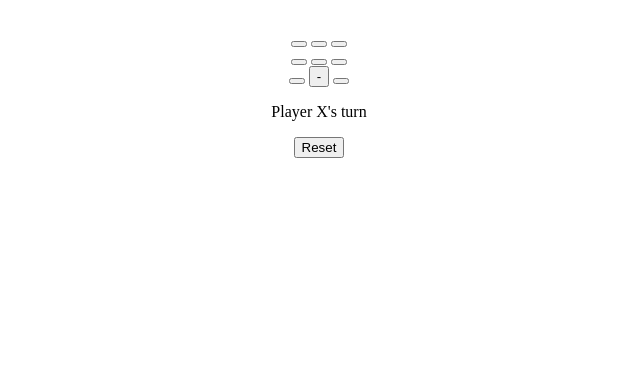
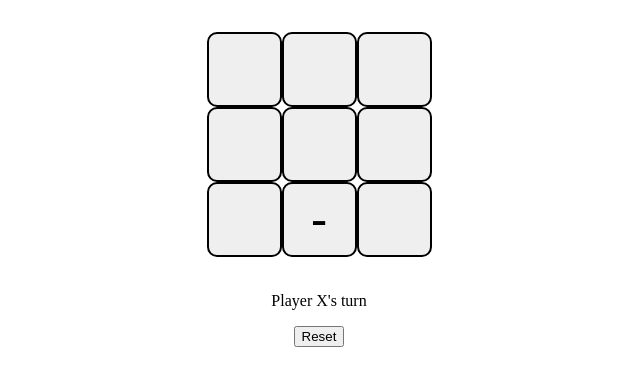
Before and after one commit to iamneo-production/dfcfddeeb304679997efdcbcabeone, a plain HTML site: page index.html in a window 1280 px wide. Shown: the part 95-480 px from the top of the page, without its empty margins (321-961 px from the left). Drawn offline with Linux system fonts and the light colour scheme.

Commit message:
Backup Commit

```diff
--- a/style.css
+++ b/style.css
@@ -11,5 +11,20 @@ h1{
     display:flex;
     flex-direction: column;
     align-items: center;
-    mar
+    margin: 35px;
 }
+.row {
+    display:flex;
+    justify-content: center;
+    align-items: center;
+}
+.btn {
+    width: 75px;
+    height: 75px;
+    border: 2px solid #000;
+    border-radius: 10px;
+    font-size: 50px;
+    font-weight:500;
+    background-colour: rgba(255,255,255,0.8);
+
+}
```
